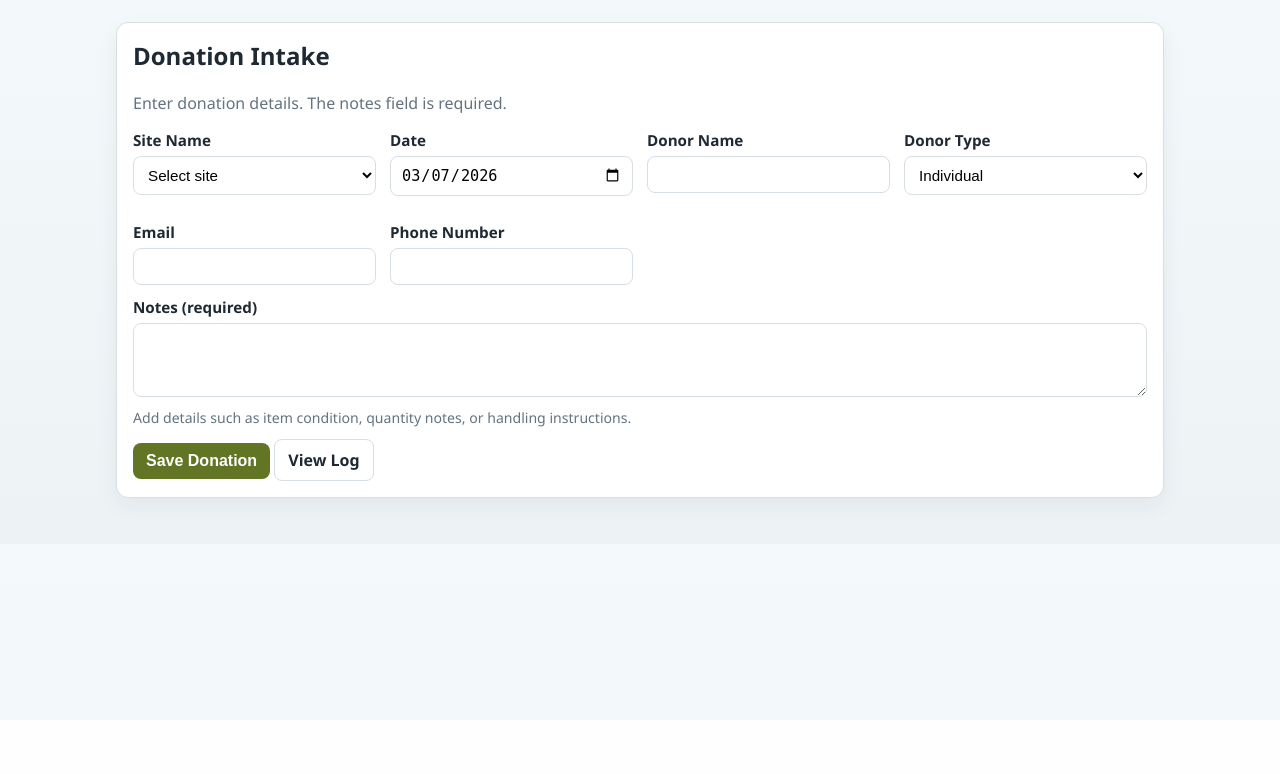
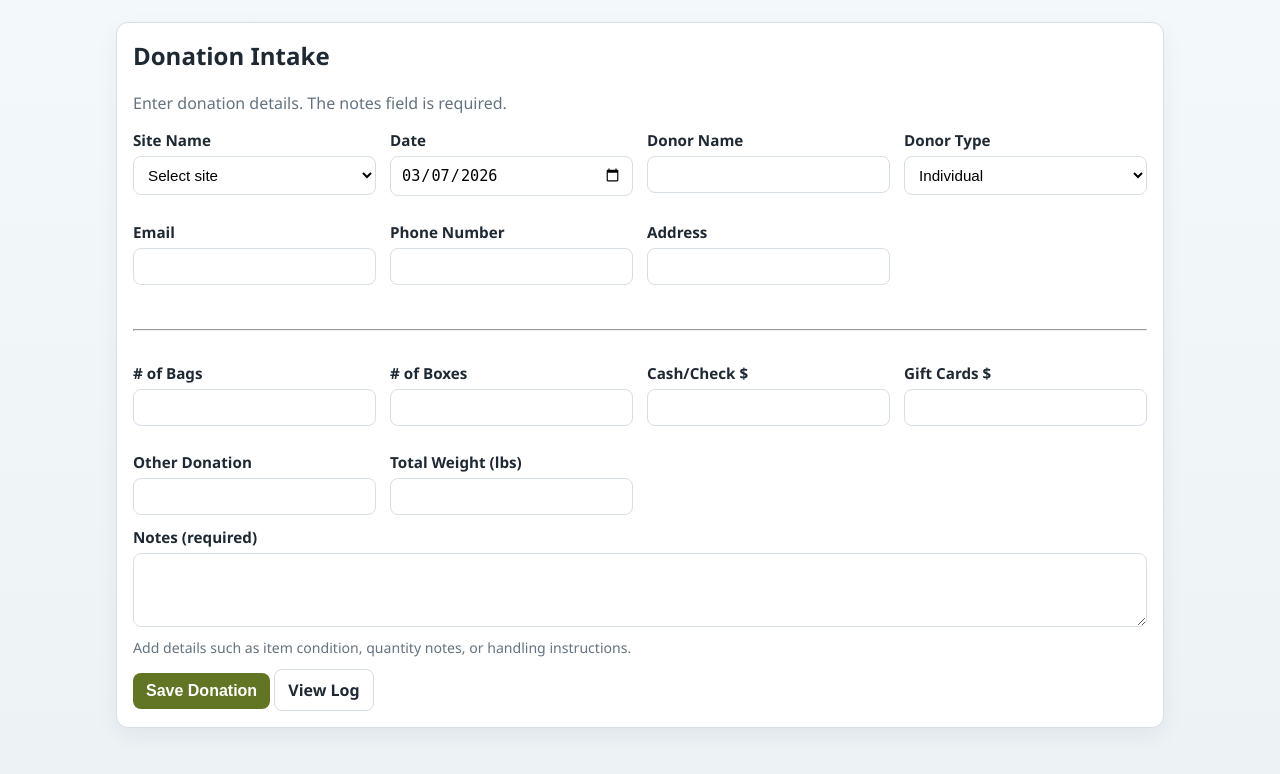
Before and after one commit to tinrt/CFA_intake, a Django app: page /donations/new/ in a window 1280 px wide. Shown: the part 80-854 px from the top of the page. Before the commit the page ends 624 px from the top, so only its background shows below. Run offline with Django 5.2, Linux system fonts and the light colour scheme; the visitor is signed in with stand-in values (Sample User, id 1); data comes from the database, SQL or seed files in the repository.

Commit message:
updates on items detail

```diff
--- a/donations/forms.py
+++ b/donations/forms.py
@@ -30,6 +30,13 @@ class DonationForm(forms.ModelForm):
             "donor_type",
             "email",
             "phone_number",
+            "address",
+            "num_bags",
+            "num_boxes",
+            "cash_check",
+            "gift_cards",
+            "other_donation",
+            "total_weight",
             "notes",
         ]
         widgets = {
@@ -52,6 +59,17 @@ class DonationForm(forms.ModelForm):
             field.widget.attrs.setdefault("class", "form-control")
             field.widget.attrs.setdefault("autocomplete", "off")
 
-        self.fields["notes"].required = True
-        self.fields["donor_name"].widget.attrs["list"] = "donor-name-suggestions"
+        self.fields["notes"].required = False
+        self.fields["donor_name"].required = False
+        self.fields["donor_type"].required = False
+        self.fields["email"].required = False
+        self.fields["phone_number"].required = False
+        self.fields["address"].required = False
+        self.fields["num_bags"].required = False
+        self.fields["num_boxes"].required = False
+        self.fields["cash_check"].required = False
+        self.fields["gift_cards"].required = False
+        self.fields["other_donation"].required = False
+        self.fields["total_weight"].required = False
+        self.fields["notes"].widget.attrs["list"] = "donor-name-suggestions"
         self.fields["email"].widget.attrs["list"] = "donor-email-suggestions"
--- a/donations/models.py
+++ b/donations/models.py
@@ -21,11 +21,18 @@ class Donation(models.Model):
     ]
     site = models.ForeignKey(Site, on_delete=models.PROTECT, related_name="donations")
     donation_date = models.DateField()
-    donor_name = models.CharField(max_length=120)
-    donor_type = models.CharField(max_length=16, choices=DONOR_TYPE_CHOICES, default="Individual")
+    donor_name = models.CharField(max_length=120, blank=True)
+    donor_type = models.CharField(max_length=16, choices=DONOR_TYPE_CHOICES, default="Individual", blank=True)
     email = models.EmailField(blank=True)
     phone_number = models.CharField(max_length=30, blank=True)
-    notes = models.TextField()
+    address = models.CharField(max_length=255, blank=True)
+    num_bags = models.PositiveIntegerField(null=True, blank=True, verbose_name="# of Bags")
+    num_boxes = models.PositiveIntegerField(null=True, blank=True, verbose_name="# of Boxes")
+    cash_check = models.DecimalField(max_digits=10, decimal_places=2, null=True, blank=True, verbose_name="Cash/Check $")
+    gift_cards = models.DecimalField(max_digits=10, decimal_places=2, null=True, blank=True, verbose_name="Gift Cards $")
+    other_donation = models.CharField(max_length=255, blank=True, verbose_name="Other Donation")
+    total_weight = models.DecimalField(max_digits=10, decimal_places=2, null=True, blank=True, verbose_name="Total Weight (lbs)")
+    notes = models.TextField(blank=True)
     created_at = models.DateTimeField(auto_now_add=True)
 
     class Meta:
--- a/donations/views.py
+++ b/donations/views.py
@@ -37,7 +37,9 @@ def donation_export_csv(request):
     response = HttpResponse(content_type='text/csv')
     response['Content-Disposition'] = 'attachment; filename="donations.csv"'
     writer = csv.writer(response)
-    writer.writerow(["Date", "Site", "Donor", "Type", "Email", "Phone", "Notes"])
+    writer.writerow([
+        "Date", "Site", "Donor", "Type", "Email", "Phone", "Address", "# of Bags", "# of Boxes", "Cash/Check $", "Gift Cards $", "Other Donation", "Total Weight (lbs)", "Notes"
+    ])
     for d in donations:
         writer.writerow([
             d.donation_date,
@@ -46,6 +48,13 @@ def donation_export_csv(request):
             d.donor_type,
             d.email,
             d.phone_number,
+            d.address,
+            d.num_bags,
+            d.num_boxes,
+            d.cash_check,
+            d.gift_cards,
+            d.other_donation,
+            d.total_weight,
             d.notes,
         ])
     return response
@@ -87,8 +96,10 @@ def donation_export_pdf(request):
     width, height = landscape(letter)
 
     # Table header
-    columns = ["Date", "Site", "Donor", "Type", "Email", "Phone", "Notes"]
-    col_widths = [1*inch, 1.5*inch, 1.5*inch, 1*inch, 2*inch, 1.2*inch, 3*inch]
+    columns = [
+        "Date", "Site", "Donor", "Type", "Email", "Phone", "Address", "# of Bags", "# of Boxes", "Cash/Check $", "Gift Cards $", "Other Donation", "Total Weight (lbs)", "Notes"
+    ]
+    col_widths = [1*inch, 1.2*inch, 1.2*inch, 0.8*inch, 1.2*inch, 1*inch, 1.5*inch, 0.8*inch, 0.8*inch, 1*inch, 1*inch, 1.2*inch, 1*inch, 2*inch]
     x = 0.5 * inch
     y = height - 0.75 * inch
     for i, col in enumerate(columns):
@@ -108,7 +119,14 @@ def donation_export_pdf(request):
             d.donor_type,
             d.email,
             d.phone_number,
-            (d.notes[:60] + ("..." if len(d.notes) > 60 else "")),
+            d.address,
+            str(d.num_bags) if d.num_bags is not None else "-",
+            str(d.num_boxes) if d.num_boxes is not None else "-",
+            str(d.cash_check) if d.cash_check is not None else "-",
+            str(d.gift_cards) if d.gift_cards is not None else "-",
+            d.other_donation,
+            str(d.total_weight) if d.total_weight is not None else "-",
+            (d.notes[:60] + ("..." if d.notes and len(d.notes) > 60 else "")),
         ]
         for i, value in enumerate(row):
             c.drawString(x, y, value if value else "-")
--- a/templates/base.html
+++ b/templates/base.html
@@ -199,6 +199,13 @@
             color: var(--muted);
             font-size: 0.88rem;
         }
+        .table-responsive {
+            width: 100%;
+            overflow-x: auto;
+        }
+        .table-responsive table {
+            min-width: 1100px;
+        }
     </style>
 </head>
 <body>
--- a/templates/donations/donation_form.html
+++ b/templates/donations/donation_form.html
@@ -42,6 +42,46 @@
                 <label for="id_phone_number">Phone Number</label>
                 {{ form.phone_number.errors }}
                 {{ form.phone_number }}
+            </div>
+            <div class="form-row">
+                <label for="id_address">Address</label>
+                {{ form.address.errors }}
+                {{ form.address }}
+            </div>
+        </div>
+
+        <hr style="margin: 2em 0;">
+
+        <div class="grid">
+            <div class="form-row">
+                <label for="id_num_bags"># of Bags</label>
+                {{ form.num_bags.errors }}
+                {{ form.num_bags }}
+            </div>
+            <div class="form-row">
+                <label for="id_num_boxes"># of Boxes</label>
+                {{ form.num_boxes.errors }}
+                {{ form.num_boxes }}
+            </div>
+            <div class="form-row">
+                <label for="id_cash_check">Cash/Check $</label>
+                {{ form.cash_check.errors }}
+                {{ form.cash_check }}
+            </div>
+            <div class="form-row">
+                <label for="id_gift_cards">Gift Cards $</label>
+                {{ form.gift_cards.errors }}
+                {{ form.gift_cards }}
+            </div>
+            <div class="form-row">
+                <label for="id_other_donation">Other Donation</label>
+                {{ form.other_donation.errors }}
+                {{ form.other_donation }}
+            </div>
+            <div class="form-row">
+                <label for="id_total_weight">Total Weight (lbs)</label>
+                {{ form.total_weight.errors }}
+                {{ form.total_weight }}
             </div>
         </div>
 
```
Also changed, not shown: templates/donations/donation_log.html (+16 -0 lines), donations/migrations/0007_donation_address_donation_cash_check_and_more.py (added).
